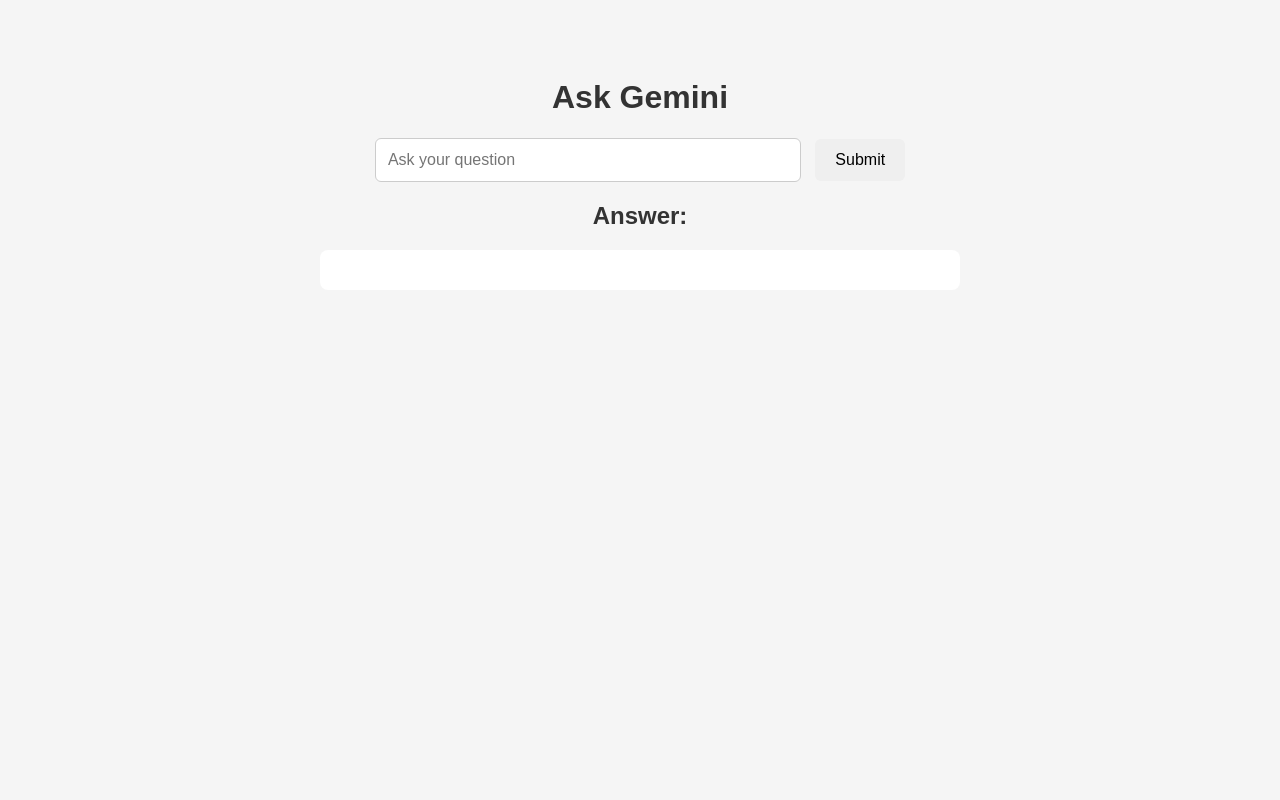
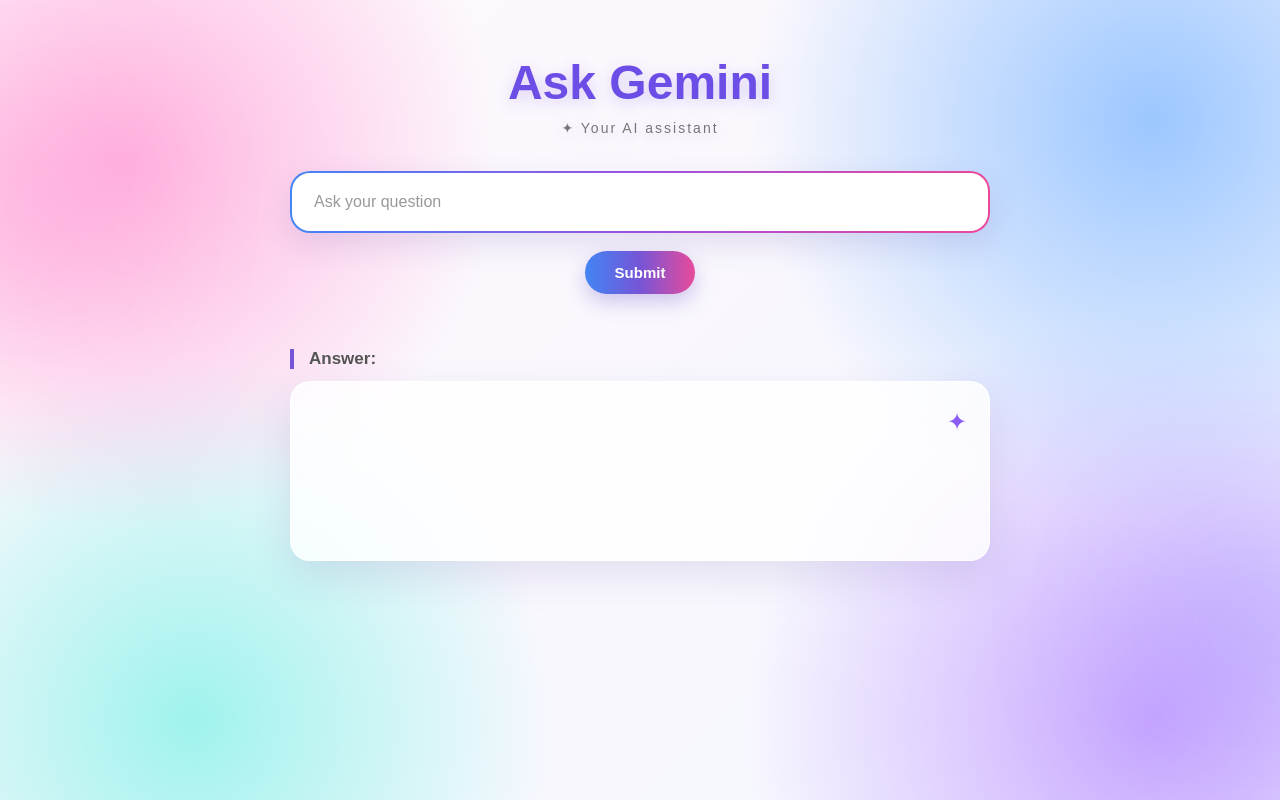
Before and after one commit to rubikumari25-afk/Phase-5, a website: page public/index.html in a window 1280 px wide. Drawn offline with Linux system fonts and the light colour scheme.

Commit message:
Update Ask Gemini project

```diff
--- a/public/style.css
+++ b/public/style.css
@@ -1,41 +1,331 @@
-body {
-    font-family: Arial, sans-serif;
-    background-color: #f5f5f5;
-    text-align: center;
-    padding: 50px;
+* {
+    box-sizing: border-box;
+    margin: 0;
+    padding: 0;
 }
 
-h1 {
-    color: #333;
+body {
+    min-height: 100vh;
+    font-family: Arial, sans-serif;
+
+    background:
+        radial-gradient(circle at 10% 20%, #ffb3df, transparent 28%),
+        radial-gradient(circle at 90% 15%, #9cc7ff, transparent 30%),
+        radial-gradient(circle at 15% 90%, #9ff3ed, transparent 28%),
+        radial-gradient(circle at 90% 90%, #c8a7ff, transparent 30%),
+        linear-gradient(135deg, #fff8fc, #f4f7ff);
+
+    color: #202124;
+
+    padding: 55px 20px;
 }
 
-input {
-    width: 400px;
-    padding: 12px;
-    font-size: 16px;
-    border: 1px solid #ccc;
-    border-radius: 6px;
+
+/* =========================
+   MAIN TITLE
+========================= */
+h1 {
+    text-align: center;
+
+    font-size: 48px;
+    font-weight: 700;
+
+    margin-bottom: 35px;
+
+    color: #6c4de6;
+
+    text-shadow:
+        0 4px 15px rgba(108, 77, 230, 0.25);
 }
 
-button {
-    padding: 12px 20px;
-    margin-left: 10px;
-    font-size: 16px;
-    border: none;
-    border-radius: 6px;
-    cursor: pointer;
+h1::after {
+    content: "✦ Your AI assistant";
+
+    display: block;
+
+    margin-top: 10px;
+
+    font-size: 14px;
+    font-weight: normal;
+
+    letter-spacing: 2px;
+
+    color: #777;
 }
 
-h2 {
+
+/* =========================
+   QUESTION
+========================= */
+
+#question {
+    display: block;
+
+    width: 700px;
+    max-width: 90%;
+
+    height: 62px;
+
+    margin: 0 auto;
+
+    padding: 0 22px;
+
+    border: 2px solid transparent;
+
+    border-radius: 20px;
+
+    outline: none;
+
+    background:
+        linear-gradient(#ffffff, #ffffff) padding-box,
+        linear-gradient(
+            90deg,
+            #4285f4,
+            #9b51e0,
+            #ec4899
+        ) border-box;
+
+    font-size: 16px;
+
     color: #333;
+
+    box-shadow:
+        0 12px 30px rgba(91, 71, 170, 0.15);
+
+    transition: 0.3s;
 }
 
+#question::placeholder {
+    color: #999;
+}
+
+#question:focus {
+    transform: translateY(-2px);
+
+    box-shadow:
+        0 15px 35px rgba(91, 71, 170, 0.22);
+}
+
+
+/* =========================
+   BUTTON
+========================= */
+
+button {
+    display: block;
+
+    margin: 18px auto 0;
+
+    padding: 13px 30px;
+
+    border: none;
+
+    border-radius: 25px;
+
+    background:
+        linear-gradient(
+            90deg,
+            #4285f4,
+            #7655d6,
+            #e84b9b
+        );
+
+    color: white;
+
+    font-size: 15px;
+    font-weight: bold;
+
+    cursor: pointer;
+
+    box-shadow:
+        0 8px 20px rgba(105, 75, 200, 0.3);
+
+    transition: 0.25s;
+}
+
+button:hover {
+    transform: translateY(-3px) scale(1.03);
+
+    box-shadow:
+        0 12px 28px rgba(105, 75, 200, 0.4);
+}
+
+button:active {
+    transform: scale(0.97);
+}
+
+
+/* =========================
+   ANSWER TITLE
+========================= */
+
+h2 {
+    width: 700px;
+    max-width: 90%;
+
+    margin: 55px auto 12px;
+
+    font-size: 17px;
+
+    color: #555;
+
+    padding-left: 15px;
+
+    border-left: 4px solid #7655d6;
+}
+
+
+/* =========================
+   GEMINI RESPONSE
+========================= */
+
 #answer {
-    width: 600px;
-    margin: 20px auto;
-    padding: 20px;
-    background-color: white;
-    border-radius: 8px;
+    position: relative;
+
+    width: 700px;
+    max-width: 90%;
+
+    min-height: 180px;
+
+    margin: 0 auto;
+
+    padding: 28px 30px;
+
+    border-radius: 20px;
+
+    background: rgba(255, 255, 255, 0.82);
+
+    border: 1px solid rgba(255, 255, 255, 0.9);
+
+    color: #333;
+
+    font-size: 16px;
+
+    line-height: 1.8;
+
     text-align: left;
-    line-height: 1.6;
+
+    box-shadow:
+        0 15px 40px rgba(70, 50, 140, 0.12);
+
+    backdrop-filter: blur(12px);
+
+    overflow: hidden;
 }
+
+
+/* Gemini colorful glow */
+
+#answer::before {
+    content: "✦";
+
+    position: absolute;
+
+    top: 18px;
+    right: 22px;
+
+    font-size: 24px;
+
+    color: #8b5cf6;
+}
+
+
+/* =========================
+   BACKGROUND DECORATION
+========================= */
+
+body::before {
+    content: "";
+
+    position: fixed;
+
+    width: 180px;
+    height: 180px;
+
+    top: 120px;
+    left: -70px;
+
+    border-radius: 50%;
+
+    background: #ff75c8;
+
+    filter: blur(80px);
+
+    opacity: 0.35;
+
+    z-index: -1;
+}
+
+body::after {
+    content: "";
+
+    position: fixed;
+
+    width: 200px;
+    height: 200px;
+
+    right: -80px;
+    bottom: 80px;
+
+    border-radius: 50%;
+
+    background: #7c6cff;
+
+    filter: blur(90px);
+
+    opacity: 0.35;
+
+    z-index: -1;
+}
+
+
+/* =========================
+   ANIMATION
+========================= */
+
+@keyframes gradient {
+
+    0% {
+        background-position: 0% center;
+    }
+
+    100% {
+        background-position: 200% center;
+    }
+}
+
+
+/* =========================
+   MOBILE
+========================= */
+
+@media (max-width: 700px) {
+
+    body {
+        padding: 40px 15px;
+    }
+
+    h1 {
+        font-size: 36px;
+    }
+
+    #question,
+    h2,
+    #answer {
+        width: 100%;
+        max-width: 100%;
+    }
+
+    #question {
+        height: 58px;
+    }
+
+    button {
+        width: 100%;
+    }
+
+    #answer {
+        min-height: 160px;
+        padding: 22px;
+    }
+}
--- a/server.js
+++ b/server.js
@@ -38,13 +38,14 @@ Question: ${question}`
 
 }catch (error){
 
-    console.log(error);
+    console.log("GEMINI ERROR:");
+    console.log(error.message);
 
     res.status(500).json({
         answer: "Something went wrong. Please try again."
     });
 
-  }
+}
 
 });
 
```
Also changed, not shown: 1 other file.
